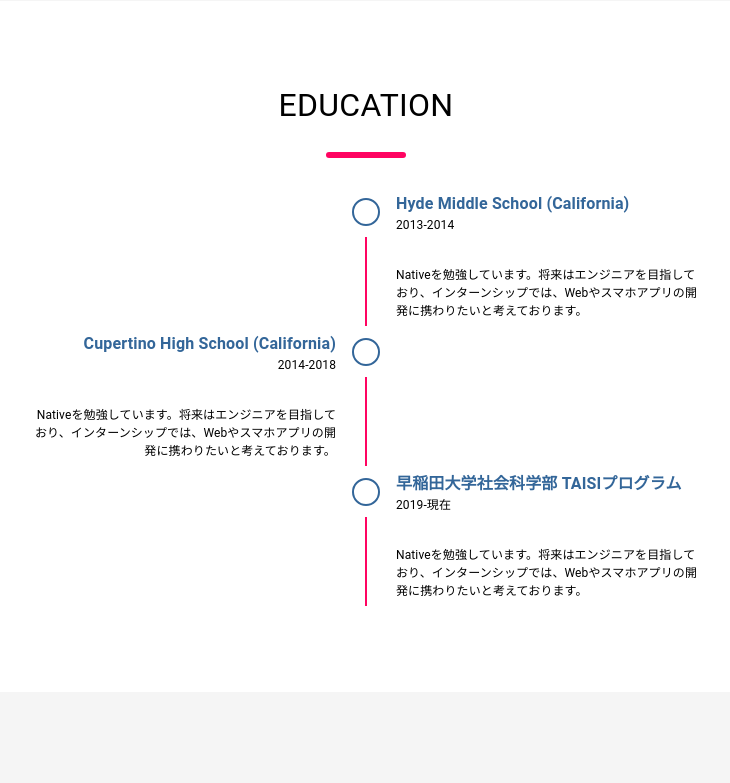
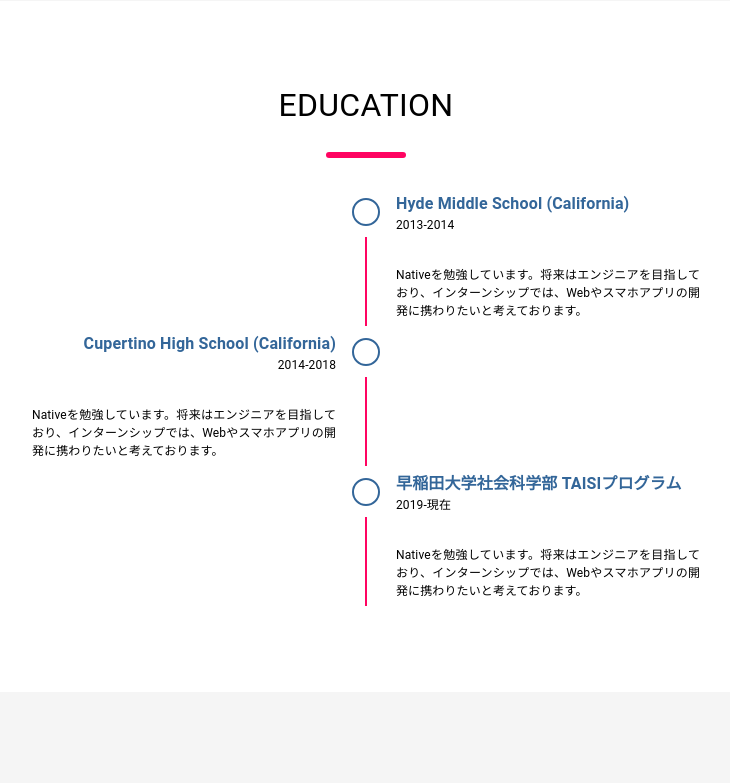
Before and after one commit to yusukey7grizi/personal_portfolio_website, a Next.js app: page / in a window 1280 px wide. Shown: the part 1972-2755 px from the top of the page, without its empty margins (274-1004 px from the left). Built offline with nearby package versions, Linux system fonts and the light colour scheme.

Commit message:
fix text align for education timeline

```diff
--- a/src/components/templates/educationPage/index.tsx
+++ b/src/components/templates/educationPage/index.tsx
@@ -84,7 +84,7 @@
                 <TimelineContent>
                   <ResponsiveTitleText>{schoolName}</ResponsiveTitleText>
                   <YearText>{year}</YearText>
-                  <P>{description}</P>
+                  <DescriptionText>{description}</DescriptionText>
                 </TimelineContent>
               </TimelineItem>
             );
@@ -108,6 +108,10 @@
   paddingBottom: '2rem',
 });
 
+const DescriptionText = styled(P)({
+  textAlign: 'justify',
+});
+
 const StyledTimeline = styled(Timeline)((props) => ({
   width: '43.75rem',
   margin: 'auto',
```
